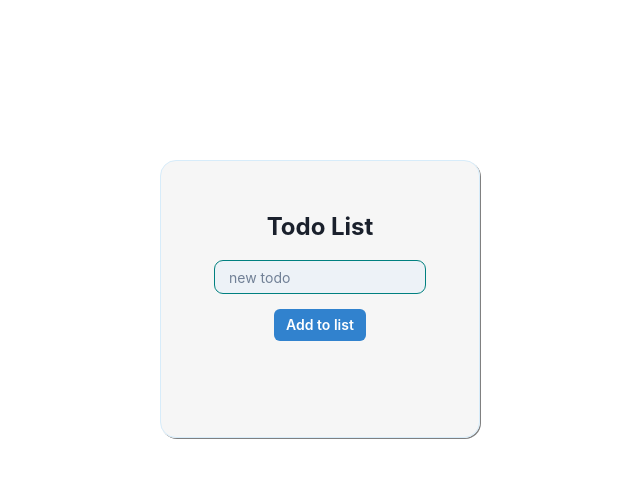
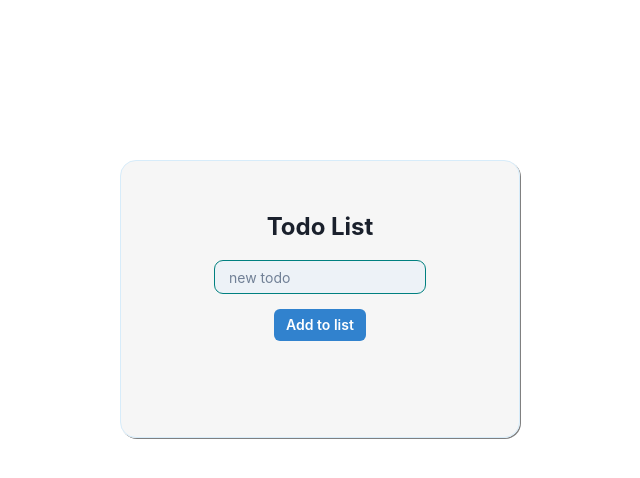
Before and after one commit to kagye/todo-list, a React (Vite) app: page / in a window 1280 px wide. Shown: the top 478 px of the page, without its empty margins (320-960 px from the left). Built offline with nearby package versions, Linux system fonts and the light colour scheme.

Commit message:
(fix): resize default window and capitalize first character

```diff
--- a/src/App.tsx
+++ b/src/App.tsx
@@ -55,7 +55,13 @@ function App() {
     setTodos((previousTodo) => {
       let newTodos = [
         ...previousTodo,
-        { id: maxId + 1, description: todoDescription, completed: false },
+        {
+          id: maxId + 1,
+          description:
+            todoDescription.charAt(0).toUpperCase() +
+            todoDescription.slice(1).toLowerCase(),
+          completed: false,
+        },
       ];
       saveToLocalStorage(newTodos);
       return newTodos;
--- a/src/index.css
+++ b/src/index.css
@@ -32,7 +32,7 @@ tr td:nth-child(2) {
 }
 
 .todolist {
-  min-width: 20em;
+  min-width: 25em;
   padding: 3em;
   border-radius: 1em;
   border: solid 1px;
```
